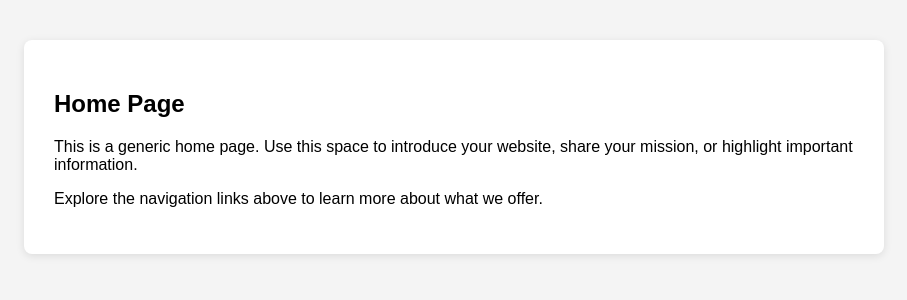
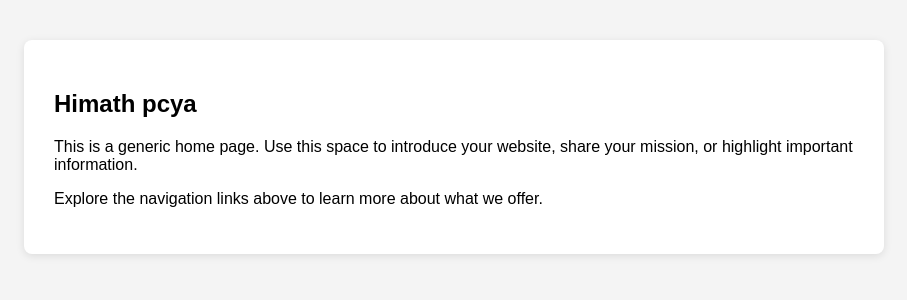
Before and after one commit to gihan-s/Servo, a PHP site: page /home.php in a window 1280 px wide. Shown: the part 158-458 px from the top of the page, without its empty margins (186-1093 px from the left). Run offline with PHP 8.4, Linux system fonts and the light colour scheme.

Commit message:
title changed

```diff
--- a/home.php
+++ b/home.php
@@ -58,7 +58,7 @@
     <h1>Welcome to Servo</h1>
   </header>
   <main>
-    <h2>Home Page</h2>
+    <h2>Himath pcya</h2>
     <p>
       This is a generic home page. Use this space to introduce your website, share your mission, or highlight important information.
     </p>
```
